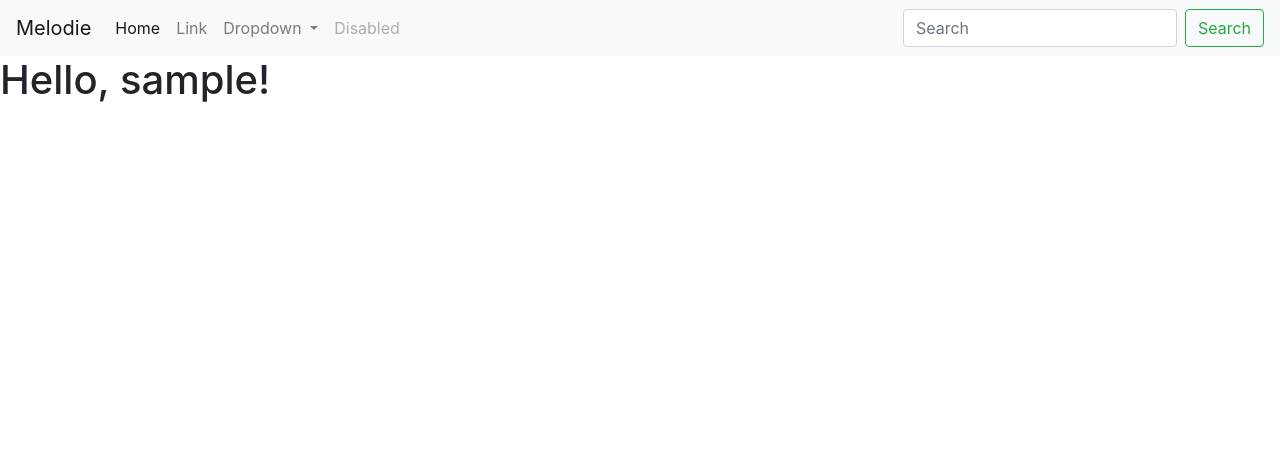
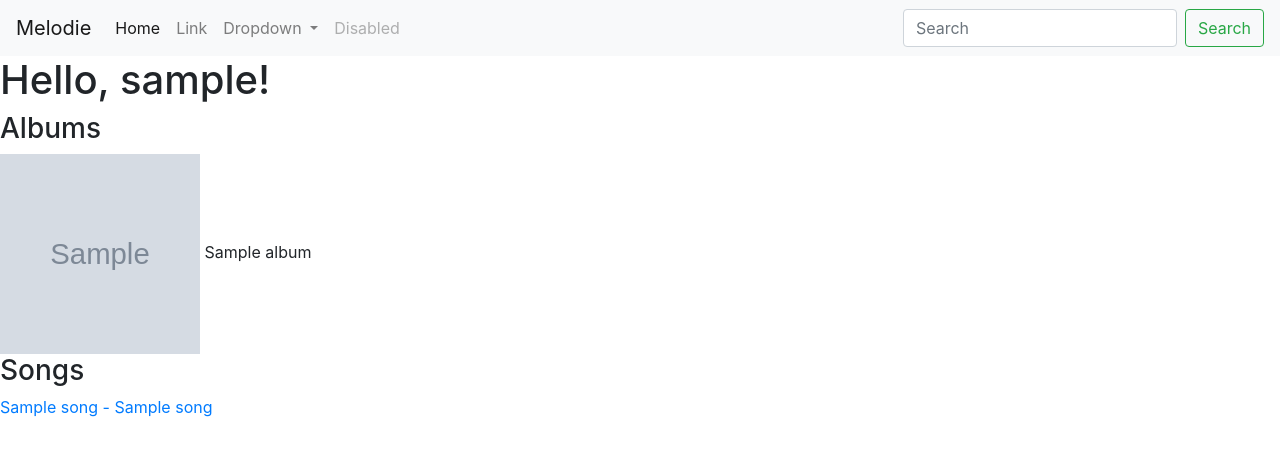
Before and after one commit to ImRajdeepB/Melodie, a Django app: page / in a window 1280 px wide. Shown: the top 456 px of the page. Run offline with Django 3.2, Linux system fonts and the light colour scheme; a user stored in the database is signed in; tables that the repository leaves empty hold one stand-in row (values such as "Sample post"); grey boxes marked "Sample" are stand-in pictures; parts of the project's set-up code (start-up, migrations or seed data) failed here and were passed over; some libraries are stand-ins or nearby versions.

Commit message:
Display context

```diff
--- a/melodie/settings.py
+++ b/melodie/settings.py
@@ -124,6 +124,9 @@ USE_TZ = True
 STATIC_URL = '/static/'
 # STATIC_ROOT = os.path.join(BASE_DIR, 'static')
 
+MEDIA_ROOT = os.path.join(BASE_DIR, 'media')
+MEDIA_URL = '/media/'
+
 # CELERY STUFF
 BROKER_URL = 'redis://localhost:6379'
 CELERY_RESULT_BACKEND = 'redis://localhost:6379'
--- a/melodie/urls.py
+++ b/melodie/urls.py
@@ -16,6 +16,8 @@ Including another URLconf
 from django.contrib import admin
 from django.urls import path, include
 from django.conf.urls import url
+from django.conf.urls.static import static
+from .settings import DEBUG, MEDIA_URL, MEDIA_ROOT
 
 urlpatterns = [
     path('admin/', admin.site.urls),
@@ -23,3 +25,6 @@ urlpatterns = [
     path('', include('django.contrib.auth.urls')),
     url(r'^o/', include('oauth2_provider.urls', namespace='oauth2_provider')),
 ]
+
+if DEBUG:
+    urlpatterns += static(MEDIA_URL, document_root=MEDIA_ROOT)
--- a/recommend/templates/recommend/index.html
+++ b/recommend/templates/recommend/index.html
@@ -1,6 +1,15 @@
 {% extends 'recommend/base.html' %} {% load static %} {% block content %}
 {% if user.is_authenticated %}
 <h1>Hello, {{ user.username }}!</h1>
+<h3>Albums</h3>
+{% for album in albums %}
+<img width="200px" height="200px" src="{{ album.album_logo.url }}">
+{{ album.title }}
+{% endfor %}
+<h3>Songs</h3>
+{% for song in songs %}
+<a target="_blank" href="{{ song.audio_file.url }}">{{ song.title }} - {{ song.artist_name }}</a> <br>
+{% endfor %}
 {% else %}
 <h1>Hello, World!</h1>
 Please <a href="{% url 'login' %}">login</a> or <a href="{% url 'signup' %}">signup</a>
--- a/recommend/views.py
+++ b/recommend/views.py
@@ -12,7 +12,11 @@ from .forms import AppUserForm
 
 
 def home(request):
-    return render(request, 'recommend/index.html')
+    if request.user.is_authenticated:
+        songs = Song.objects.all()
+        albums = Album.objects.all()
+        context = {'albums': albums, 'songs': songs}
+    return render(request, 'recommend/index.html', context=context)
 
 
 def login_view(request):
```
Also changed, not shown: requirements.txt (+6 -3 lines), media/albums/ibd.jpg (added), media/albums/rb.jpg (added), media/albums/red.png (added), recommend/migrations/0010_auto_20190123_1629.py (added), recommend/migrations/0011_auto_20190123_1640.py (added), recommend/migrations/0012_auto_20190123_1643.py (added), recommend/migrations/0013_auto_20190123_1652.py (added), 2 other files.
